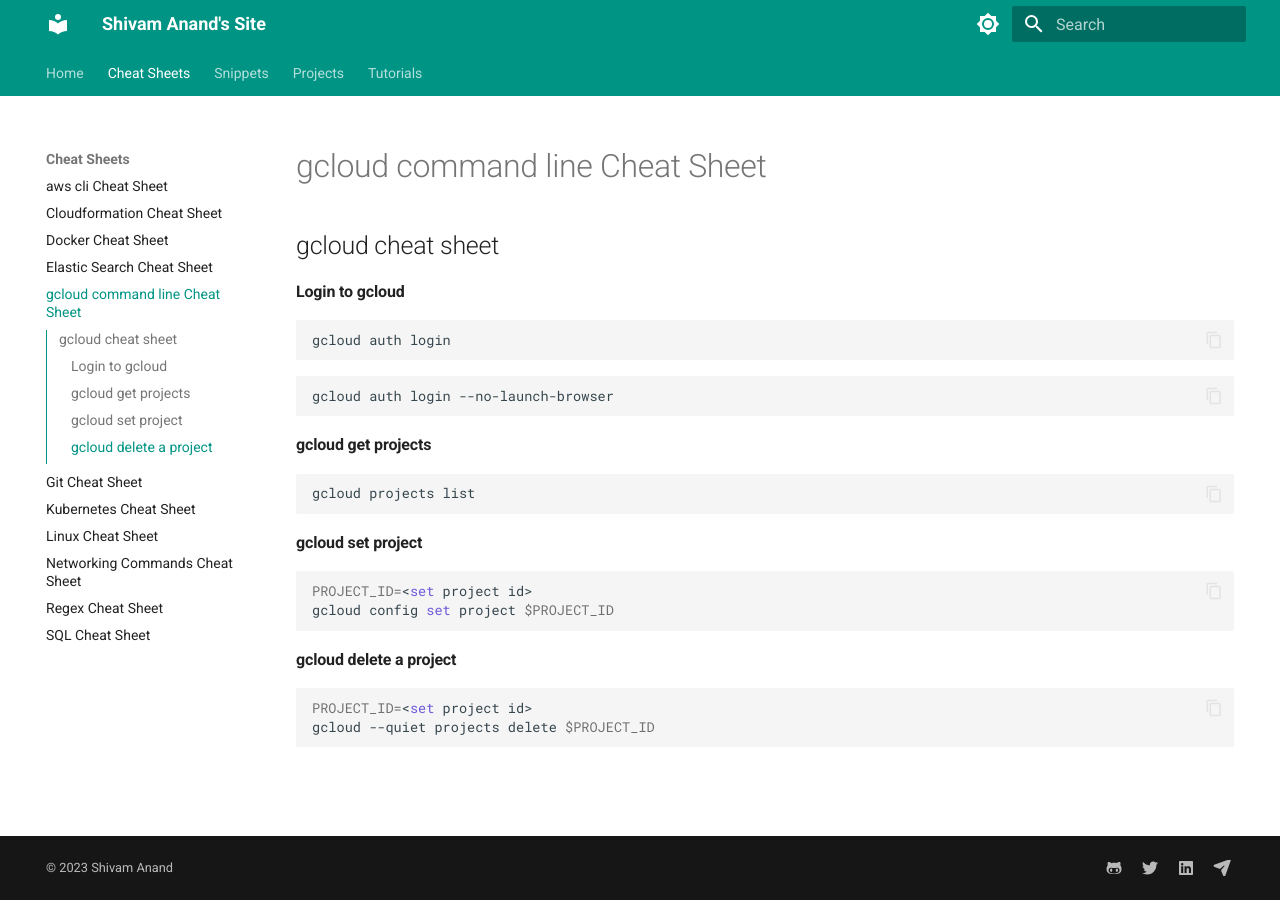
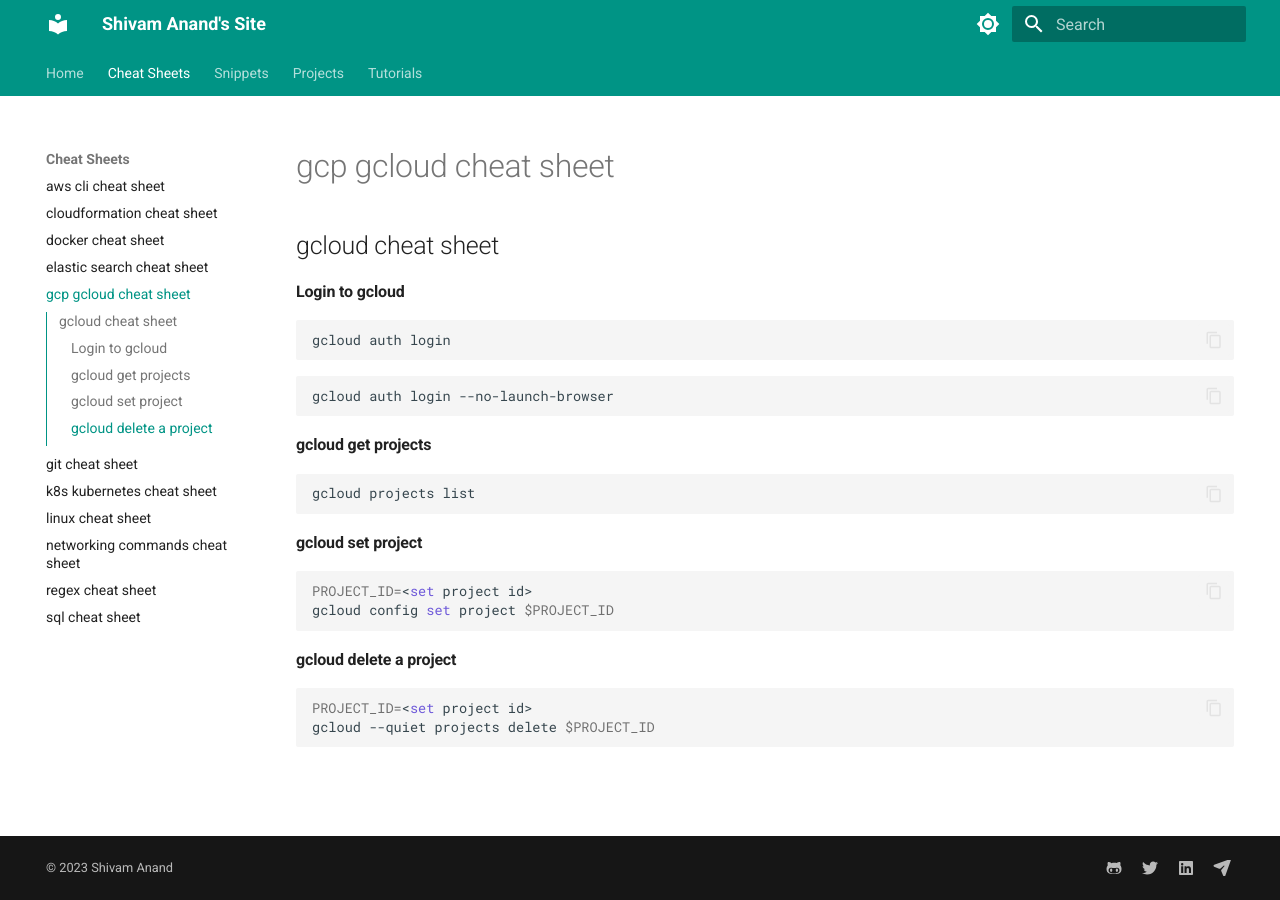
Before and after one commit to anandshivam44/Documentation, an MkDocs documentation site: the page built from docs/cheat-sheet-and-snippets/gcloud-cheat-sheet.md, in a window 1280 px wide. Built offline with MkDocs 1.6.1 and Material for MkDocs 9.7.7, drawn with Linux system fonts in a browser that asks for light colours; some of the changed lines change nothing that is shown.

Commit message:
cheat sheet refactor and re-structure

```diff
--- a/mkdocs.yml
+++ b/mkdocs.yml
@@ -37,17 +37,17 @@
   - Home:
       - About me: index.md
   - Cheat Sheets:
-      - aws cli Cheat Sheet: CheatSheetsAndSnippets/AwsCheatSheet.md
-      - Cloudformation Cheat Sheet: CheatSheetsAndSnippets/CloudFormationCheatsheet.md
-      - Docker Cheat Sheet: CheatSheetsAndSnippets/DockerCheatSheet.md
-      - Elastic Search Cheat Sheet: CheatSheetsAndSnippets/ElasticSearchCheatSheet.md
-      - gcloud command line Cheat Sheet: CheatSheetsAndSnippets/gcloud-cheat-sheet.md
-      - Git Cheat Sheet: CheatSheetsAndSnippets/GitCheatSheet.md
-      - Kubernetes Cheat Sheet: CheatSheetsAndSnippets/kubectl-cheat-sheet.md
-      - Linux Cheat Sheet: CheatSheetsAndSnippets/LinuxCheatSheet.md
-      - Networking Commands Cheat Sheet: CheatSheetsAndSnippets/NetworkingCheatSheet.md
-      - Regex Cheat Sheet: CheatSheetsAndSnippets/RegexCheatSheet.md
-      - SQL Cheat Sheet: CheatSheetsAndSnippets/SQLCheatSheet.md
+      - aws cli cheat sheet: cheat-sheet-and-snippets/aws-cheat-sheet.md
+      - cloudformation cheat sheet: cheat-sheet-and-snippets/cloudformation-cheat-sheet.md
+      - docker cheat sheet: cheat-sheet-and-snippets/docker-cheat-sheet.md
+      - elastic search cheat sheet: cheat-sheet-and-snippets/elastic-search-cheat-sheet.md
+      - gcp gcloud cheat sheet: cheat-sheet-and-snippets/gcloud-cheat-sheet.md
+      - git cheat sheet: cheat-sheet-and-snippets/git-cheat-sheet.md
+      - k8s kubernetes cheat sheet: cheat-sheet-and-snippets/kubectl-cheat-sheet.md
+      - linux cheat sheet: cheat-sheet-and-snippets/linux-cheat-sheet.md
+      - networking commands cheat sheet: cheat-sheet-and-snippets/networking-cheat-sheet.md
+      - regex cheat sheet: cheat-sheet-and-snippets/regex-cheat-sheet.md
+      - sql cheat sheet: cheat-sheet-and-snippets/sql-cheat-sheet.md
 
   - Snippets:
       - Snippets Set 1: Snippets/Snippets1.md
@@ -65,7 +65,7 @@
       - Install Kubernetes with KubeAdm: Tutorials/KubernetesWithKubeadm.md
       - EncryptEC2FromCloudFormation: Projects/EncryptEC2FromCloudFormation/EBSEncryption.md
   # - Automation Scripts Snippets & Files:
-  #     - aws cli Cheat Sheet: CheatSheetsAndSnippets/AwsCliCheatSheet.md
+  #     - aws cli Cheat Sheet: cheat-sheet-and-snippets/AwsCliCheatSheet.md
 
 plugins:
   - search:
```
Also changed, not shown: docs/cheat-sheet-and-snippets/aws-cheat-sheet.md (renamed from docs/CheatSheetsAndSnippets/AwsCheatSheet.md), docs/cheat-sheet-and-snippets/cloudformation-cheat-sheet.md (renamed from docs/CheatSheetsAndSnippets/CloudFormationCheatsheet.md), docs/cheat-sheet-and-snippets/docker-cheat-sheet.md (renamed from docs/CheatSheetsAndSnippets/DockerCheatSheet.md), docs/cheat-sheet-and-snippets/elastic-search-cheat-sheet.md (renamed from docs/CheatSheetsAndSnippets/ElasticSearchCheatSheet.md), docs/cheat-sheet-and-snippets/gcloud-cheat-sheet.md (renamed from docs/CheatSheetsAndSnippets/gcloud-cheat-sheet.md), docs/cheat-sheet-and-snippets/git-cheat-sheet.md (renamed from docs/CheatSheetsAndSnippets/GitCheatSheet.md), docs/cheat-sheet-and-snippets/kubectl-cheat-sheet.md (renamed from docs/CheatSheetsAndSnippets/kubectl-cheat-sheet.md), docs/cheat-sheet-and-snippets/linux-cheat-sheet.md (renamed from docs/CheatSheetsAndSnippets/LinuxCheatSheet.md), docs/cheat-sheet-and-snippets/mkdocs-cheat-sheet.md (renamed from docs/CheatSheetsAndSnippets/mkdocs-cheat-sheet.md), docs/cheat-sheet-and-snippets/networking-cheat-sheet.md (renamed from docs/CheatSheetsAndSnippets/NetworkingCheatSheet.md), docs/cheat-sheet-and-snippets/regex-cheat-sheet.md (renamed from docs/CheatSheetsAndSnippets/RegexCheatSheet.md), docs/cheat-sheet-and-snippets/sql-cheat-sheet.md (renamed from docs/CheatSheetsAndSnippets/SQLCheatSheet.md).
